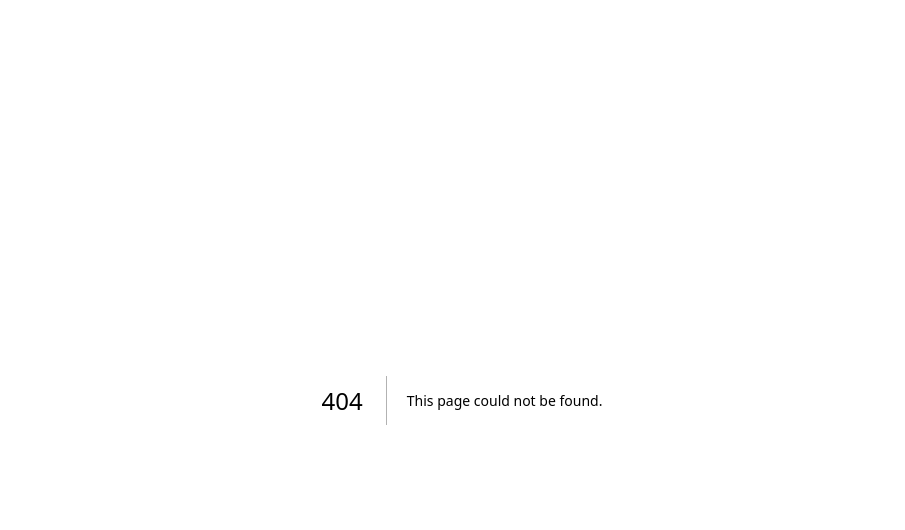
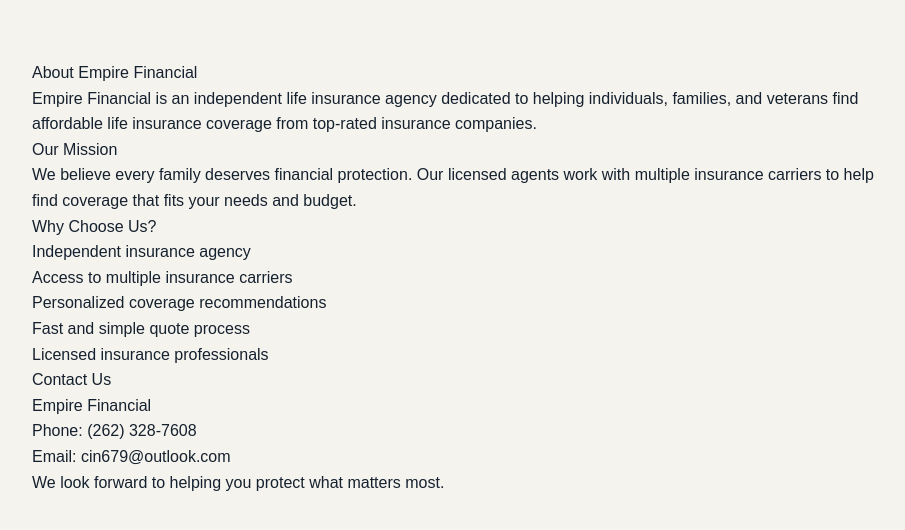
Before and after one commit to neumanncollin9-a11y/veteran-life-benefits, a Next.js app: page /about in a window 1280 px wide. Before the commit this address had no page. Shown: the top 530 px of the page, without its empty margins (178-1083 px from the left). Built offline with nearby package versions, Linux system fonts and the light colour scheme.

Commit message:
add about page

```diff
--- /dev/null
+++ b/app/about/page.jsx
@@ -0,0 +1,55 @@
+export const metadata = {
+  title: "About Us",
+};
+
+export default function AboutPage() {
+  return (
+    <main
+      style={{
+        maxWidth: "900px",
+        margin: "40px auto",
+        padding: "20px",
+        fontFamily: "Arial, sans-serif",
+        lineHeight: "1.6",
+      }}
+    >
+      <h1>About Empire Financial</h1>
+
+      <p>
+        Empire Financial is an independent life insurance agency dedicated to
+        helping individuals, families, and veterans find affordable life
+        insurance coverage from top-rated insurance companies.
+      </p>
+
+      <h2>Our Mission</h2>
+
+      <p>
+        We believe every family deserves financial protection. Our licensed
+        agents work with multiple insurance carriers to help find coverage that
+        fits your needs and budget.
+      </p>
+
+      <h2>Why Choose Us?</h2>
+
+      <ul>
+        <li>Independent insurance agency</li>
+        <li>Access to multiple insurance carriers</li>
+        <li>Personalized coverage recommendations</li>
+        <li>Fast and simple quote process</li>
+        <li>Licensed insurance professionals</li>
+      </ul>
+
+      <h2>Contact Us</h2>
+
+      <p>
+        Empire Financial<br />
+        Phone: (262) 328-7608<br />
+        Email: cin679@outlook.com
+      </p>
+
+      <p>
+        We look forward to helping you protect what matters most.
+      </p>
+    </main>
+  );
+}
```
